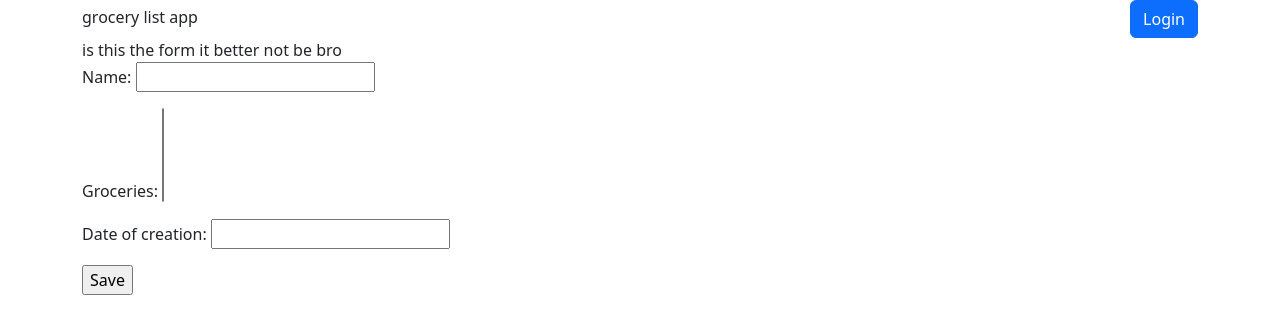
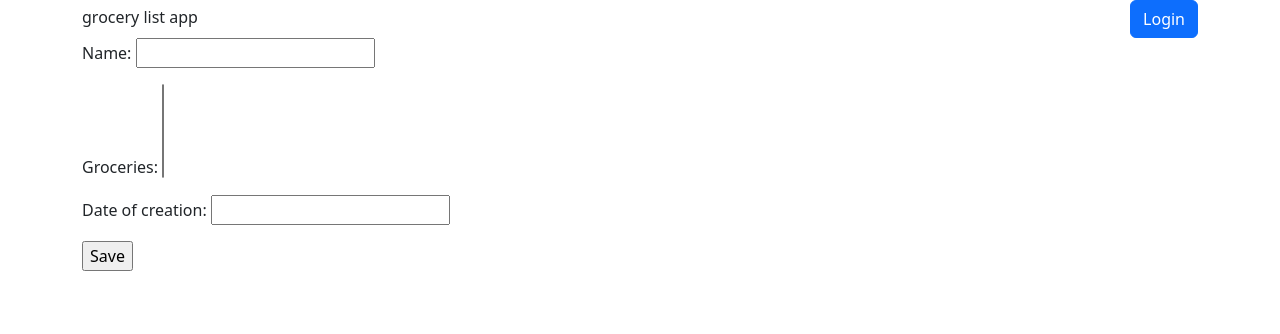
Before and after one commit to Jeffc060908/08_django_vue, a Django app: page /groceries/lists/new in a window 1280 px wide. Shown: the top 334 px of the page. Run offline with Django 5.2, Linux system fonts and the light colour scheme; data that the repository does not hold is empty.

Commit message:
adhwuidhauwidhawiudhawud

```diff
--- a/grocery_list/grocery_list/groceries/templates/groceries/glist_edit.html
+++ b/grocery_list/grocery_list/groceries/templates/groceries/glist_edit.html
@@ -8,7 +8,6 @@
 {% endblock content %}
 
 
-{{ poopy }}
 
 {% block js %}
 {{ block.super }}
--- a/grocery_list/grocery_list/groceries/templates/groceries/glist_form.html
+++ b/grocery_list/grocery_list/groceries/templates/groceries/glist_form.html
@@ -1,7 +1,6 @@
 {% extends "base.html" %}
 
 {% block content %}
-is this the form it better not be bro
 
 <form method="post">{% csrf_token %}
     {{ form.as_p }}
```
